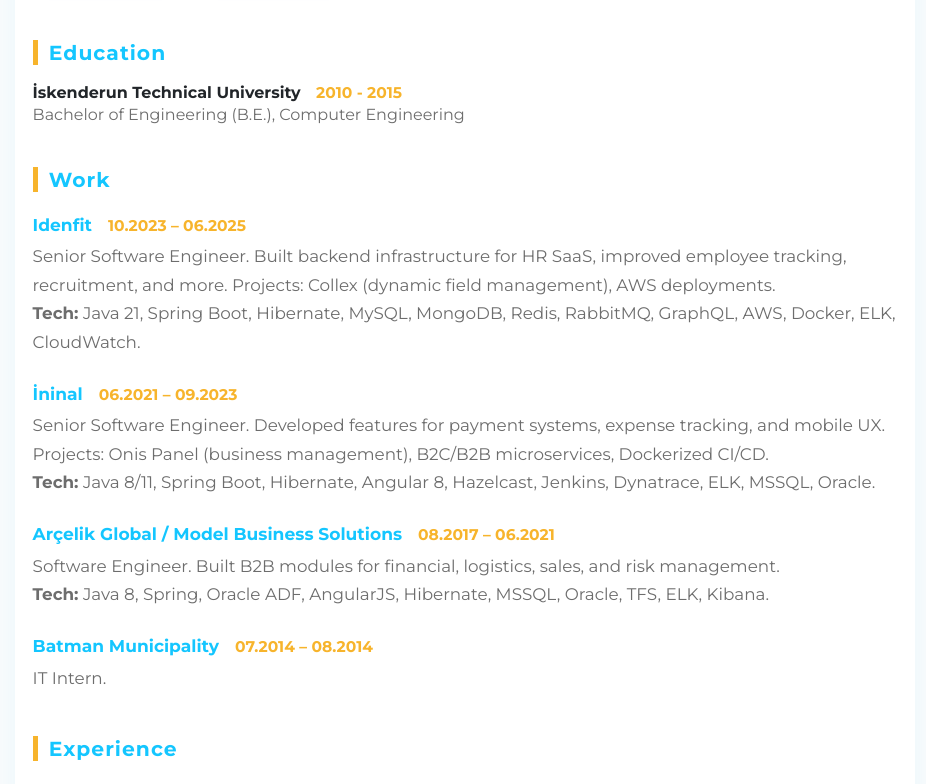
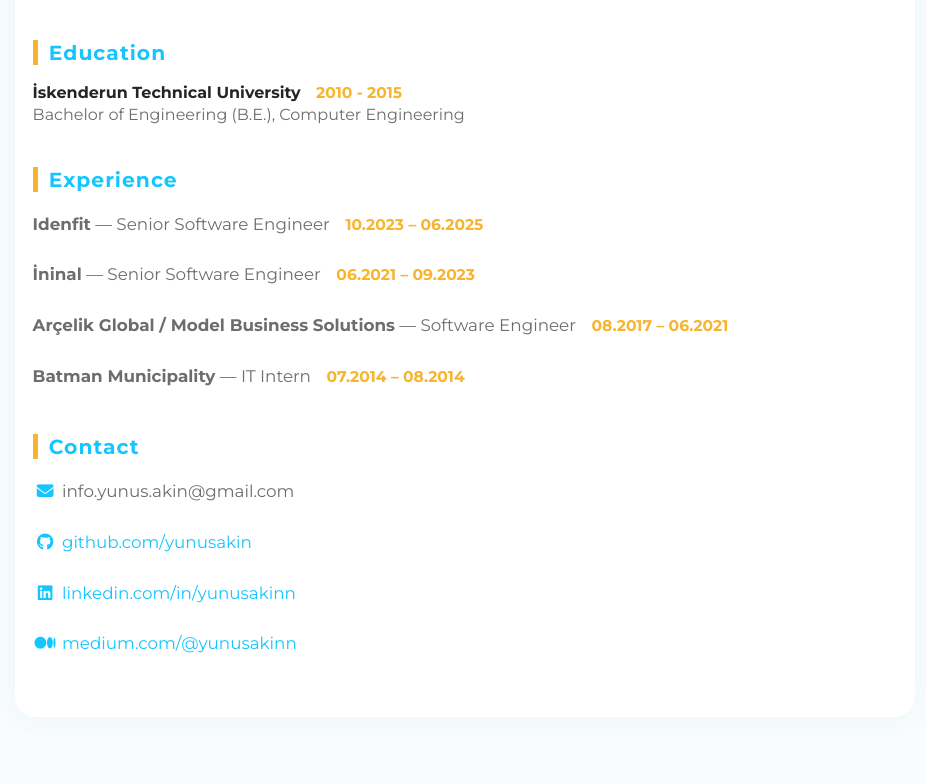
Before and after one commit to yunusakin/yunusakin.github.io, a plain HTML site: page index.html in a window 1280 px wide. Shown: the part 2016-2800 px from the top of the page, without its empty margins (175-1101 px from the left). After the commit the page ends 2765 px from the top, so only its background shows below. Drawn offline with nearby package versions, Linux system fonts and the light colour scheme.

Commit message:
Update index.html

```diff
--- a/index.html
+++ b/index.html
@@ -399,62 +399,21 @@
         <div class="edu-degree">Bachelor of Engineering (B.E.), Computer Engineering</div>
       </div>
     </section>
-    <!-- Work -->
-    <section id="work">
-      <div class="section-title">Work</div>
-      <div class="work-content">
-        <div class="work-job">
-          <div class="work-job-title">Idenfit <span class="work-job-dates">10.2023 – 06.2025</span></div>
-          <div class="work-job-desc">
-            Senior Software Engineer. Built backend infrastructure for HR SaaS, improved employee tracking, recruitment, and more. Projects: Collex (dynamic field management), AWS deployments.<br>
-            <strong>Tech:</strong> Java 21, Spring Boot, Hibernate, MySQL, MongoDB, Redis, RabbitMQ, GraphQL, AWS, Docker, ELK, CloudWatch.
-          </div>
-        </div>
-        <div class="work-job">
-          <div class="work-job-title">İninal <span class="work-job-dates">06.2021 – 09.2023</span></div>
-          <div class="work-job-desc">
-            Senior Software Engineer. Developed features for payment systems, expense tracking, and mobile UX. Projects: Onis Panel (business management), B2C/B2B microservices, Dockerized CI/CD.<br>
-            <strong>Tech:</strong> Java 8/11, Spring Boot, Hibernate, Angular 8, Hazelcast, Jenkins, Dynatrace, ELK, MSSQL, Oracle.
-          </div>
-        </div>
-        <div class="work-job">
-          <div class="work-job-title">Arçelik Global / Model Business Solutions <span class="work-job-dates">08.2017 – 06.2021</span></div>
-          <div class="work-job-desc">
-            Software Engineer. Built B2B modules for financial, logistics, sales, and risk management. <br>
-            <strong>Tech:</strong> Java 8, Spring, Oracle ADF, AngularJS, Hibernate, MSSQL, Oracle, TFS, ELK, Kibana.
-          </div>
-        </div>
-        <div class="work-job">
-          <div class="work-job-title">Batman Municipality <span class="work-job-dates">07.2014 – 08.2014</span></div>
-          <div class="work-job-desc">
-            IT Intern.
-          </div>
-        </div>
-      </div>
-    </section>
     <!-- Experience -->
 <section id="experience">
   <div class="section-title">Experience</div>
   <div class="exp-content">
     <div class="exp-item">
-          <strong>Collex Project (Idenfit)</strong>
-          <div class="exp-item-desc">Designed a backend for user-defined dynamic fields using Java, MongoDB, RabbitMQ. Deployed with AWS ECS/CloudFormation.</div>
+      <strong>Idenfit</strong> — Senior Software Engineer <span class="work-job-dates">10.2023 – 06.2025</span>
     </div>
     <div class="exp-item">
-          <strong>Onis Panel (İninal)</strong>
-          <div class="exp-item-desc">Built a business account management interface with Spring Boot & Angular, distributed caching (Hazelcast), and CI/CD pipelines.</div>
+      <strong>İninal</strong> — Senior Software Engineer <span class="work-job-dates">06.2021 – 09.2023</span>
     </div>
     <div class="exp-item">
-          <strong>B2C/B2B Microservices (İninal)</strong>
-          <div class="exp-item-desc">Engineered payment, logistics, risk, and sales modules as microservices. Technologies: Java, Jenkins, Hazelcast, Dynatrace.</div>
+      <strong>Arçelik Global / Model Business Solutions</strong> — Software Engineer <span class="work-job-dates">08.2017 – 06.2021</span>
     </div>
     <div class="exp-item">
-          <strong>Dockerize CI/CD Pipeline (İninal)</strong>
-          <div class="exp-item-desc">Migrated microservices to Docker for more efficient CI/CD with Jenkins and Linux.</div>
-        </div>
-        <div class="exp-item">
-          <strong>Academic & Hobby Projects</strong>
-          <div class="exp-item-desc">Android/Bluetooth car, Android/WiFi robot, nurse scheduling with genetic algorithm (C#), accident prediction (C#), ray tracing (C++).</div>
+      <strong>Batman Municipality</strong> — IT Intern <span class="work-job-dates">07.2014 – 08.2014</span>
     </div>
   </div>
 </section>
```
Lines whose indentation alone changed are shown as unchanged.
